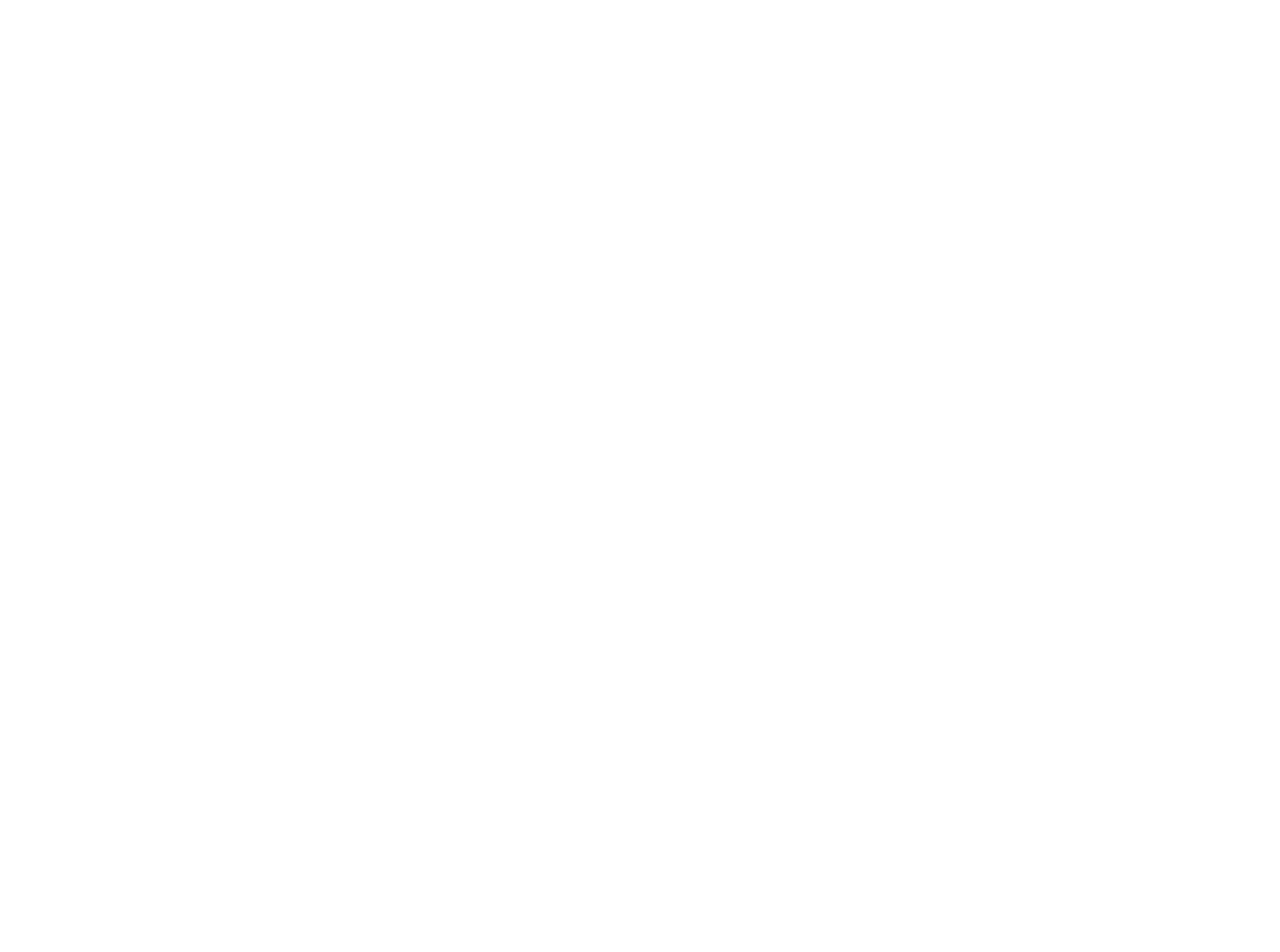
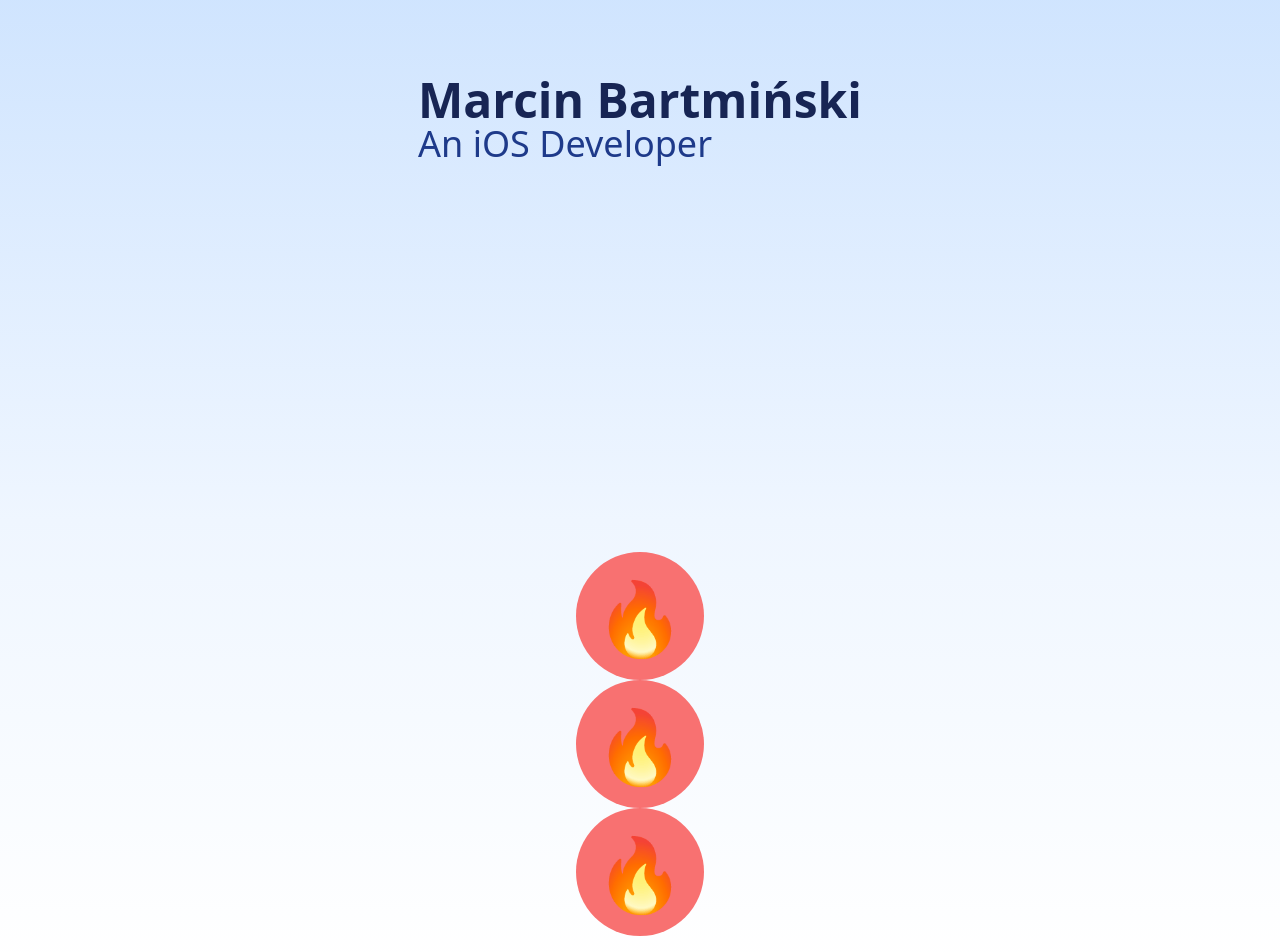
Before and after one commit to mbdjj/website, a Next.js app: page / in a window 1280 px wide. Shown: the part 280-1232 px from the top of the page. Before the commit the page ends 800 px from the top, so only its background shows below. Built offline with nearby package versions, Linux system fonts and the light colour scheme.

Commit message:
:sparkles: Add title screen

```diff
--- /dev/null
+++ b/components/HistoryCell.js
@@ -0,0 +1,7 @@
+export default function HistoryCell() {
+  return (
+    <div className="bg-red-400 w-32 h-32 flex justify-center items-center rounded-full">
+      <p className="text-7xl">🔥</p>
+    </div>
+  )
+}
--- a/pages/index.js
+++ b/pages/index.js
@@ -1,7 +1,23 @@
+import HistoryCell from "@/components/HistoryCell";
+
 export default function Home() {
   return (
-    <main>
-      <h1 className="text-4xl">Hello, world!</h1>
+    <main className="flex flex-col">
+      <div className="flex flex-col w-screen h-screen justify-center items-center text-start bg-gradient-to-b from-blue-200 to-blue-50 dark:from-blue-900 dark:to-blue-950">
+        <div className="flex flex-col text-start">
+          <h1 className="text-5xl font-bold text-blue-950 dark:text-blue-50">
+            Marcin Bartmiński
+          </h1>
+          <h2 className="text-4xl text-blue-900 dark:text-blue-100">
+            An iOS Developer
+          </h2>
+        </div>
+      </div>
+      <div className="flex flex-col items-center p-8 bg-gradient-to-b from-blue-50 to-white dark:from-blue-950 dark:to-gray-900">
+        <HistoryCell />
+        <HistoryCell />
+        <HistoryCell />
+      </div>
     </main>
   );
 }
```
